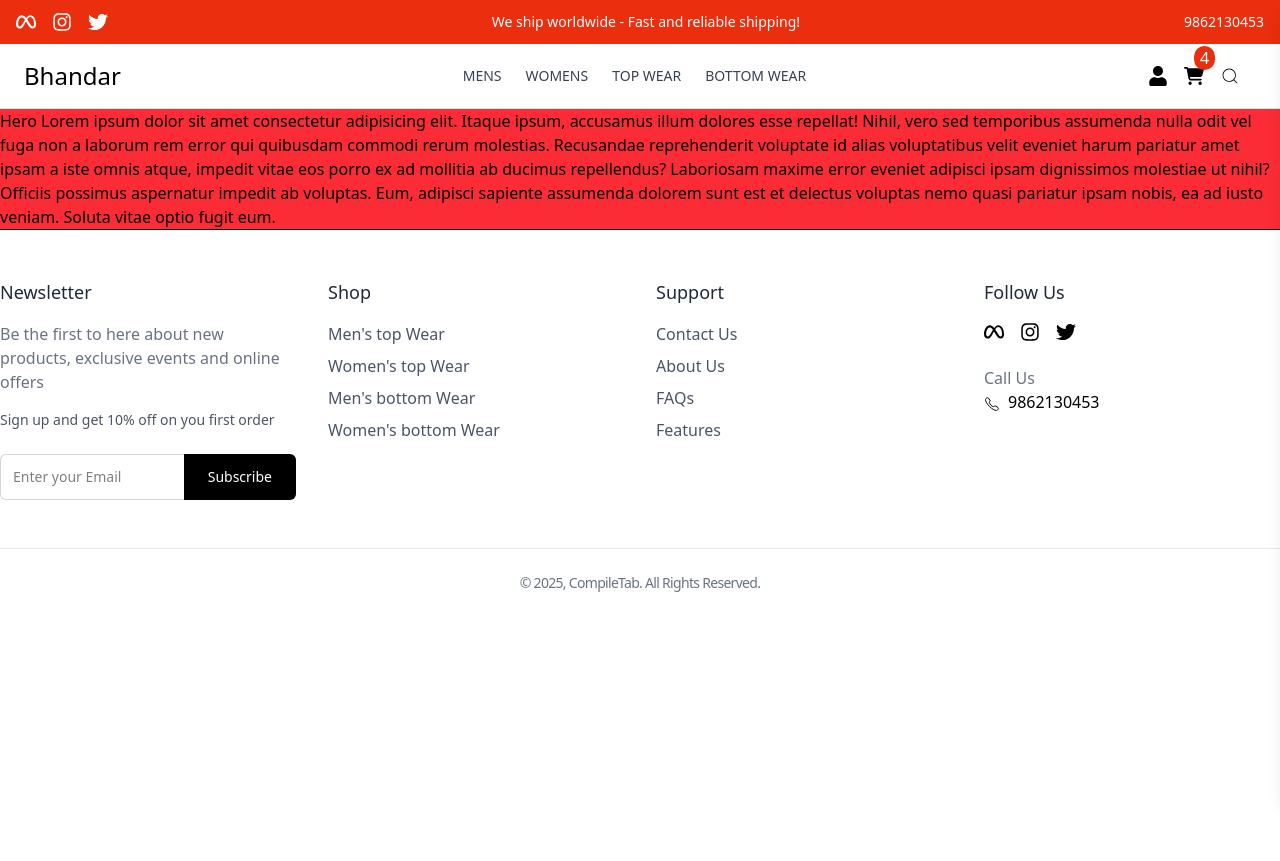
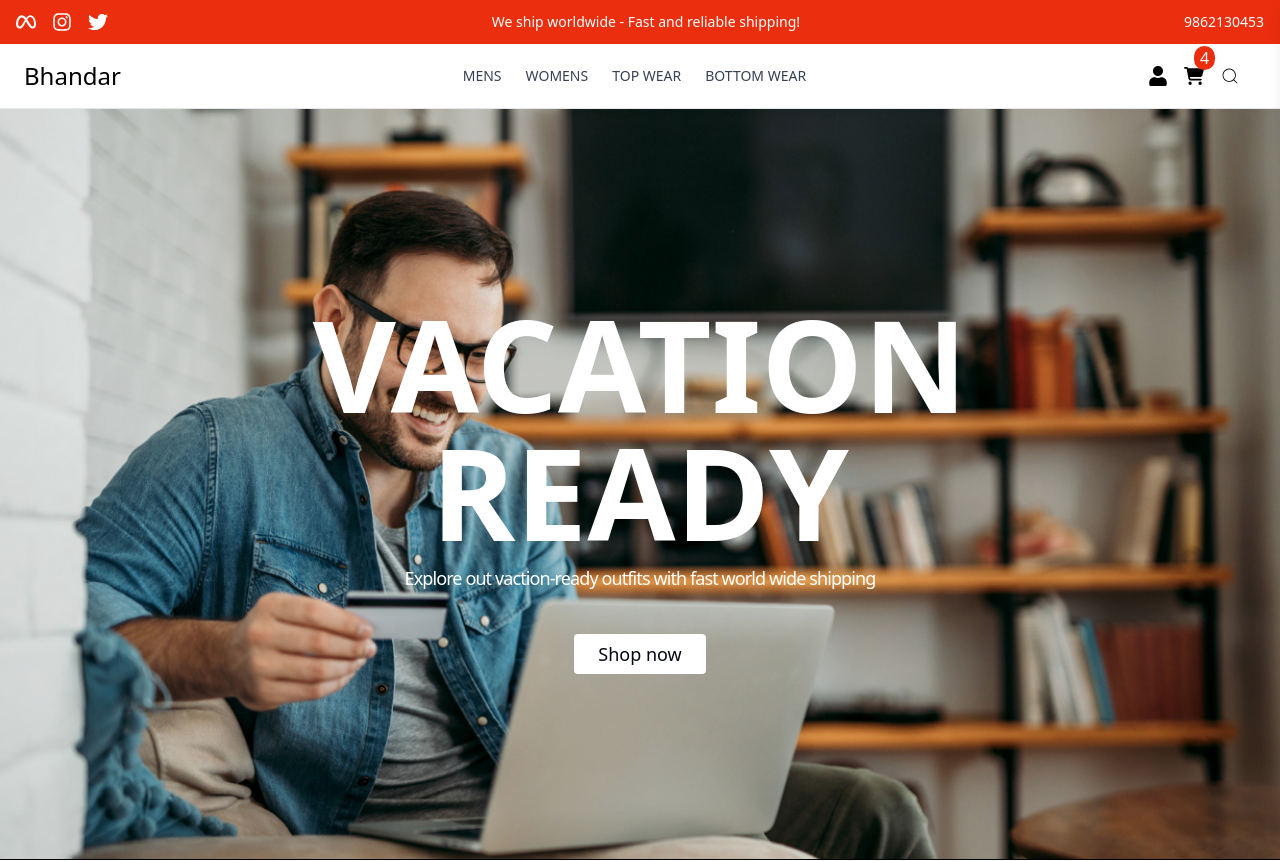
Before and after one commit to yuvraj-sapkota/e-commerce, a React (Vite) app: page / in a window 1280 px wide. Shown: the top 861 px of the page. Before the commit the page ends 800 px from the top, so only its background shows below. Built offline with nearby package versions, Linux system fonts and the light colour scheme.

Commit message:
worked on hero image on hero page

```diff
--- a/src/components/Layout/Hero.jsx
+++ b/src/components/Layout/Hero.jsx
@@ -1,9 +1,26 @@
-import React from 'react'
+import React from "react";
+import heroImage from "../../assets/heroImg.png";
+import { Link } from "react-router-dom";
 
 const Hero = () => {
   return (
-    <div className='bg-red-500'>Hero Lorem ipsum dolor sit amet consectetur adipisicing elit. Itaque ipsum, accusamus illum dolores esse repellat! Nihil, vero sed temporibus assumenda nulla odit vel fuga non a laborum rem error qui quibusdam commodi rerum molestias. Recusandae reprehenderit voluptate id alias voluptatibus velit eveniet harum pariatur amet ipsam a iste omnis atque, impedit vitae eos porro ex ad mollitia ab ducimus repellendus? Laboriosam maxime error eveniet adipisci ipsam dignissimos molestiae ut nihil? Officiis possimus aspernatur impedit ab voluptas. Eum, adipisci sapiente assumenda dolorem sunt est et delectus voluptas nemo quasi pariatur ipsam nobis, ea ad iusto veniam. Soluta vitae optio fugit eum.</div>
-  )
-}
+    <>
+      <section className="relative">
+       <div className="md:h-[600px] lg:h-[750px] h-[400px]   overflow-hidden mx-auto">
+       <img src={heroImage} alt=""  className="h-[100%] w-[100%] overflow-hidden object-cover object-top mx-auto"/>
+       </div>
 
-export default Hero
+       <div className="absolute inset-0 flex items-center justify-center bg-black/5 ">
+        <div className="text-center  text-white p-6">
+          <h1 className="uppercase text-4xl md:text-9xl font-bold -mb-4">Vacation <br /> Ready</h1>
+          <p className="text-sm tracking-tighter md:text-lg mb-6 p-6">Explore out vaction-ready outfits with fast world wide shipping </p>
+          <Link to="#" className="bg-white text-gray-950 px-6 py-2 rounded-sm text-lg"
+          >Shop now</Link>
+        </div>
+       </div>
+      </section>
+    </>
+  );
+};
+
+export default Hero;
```
Also changed, not shown: src/assets/heroImg.png (added), 1 other file (tests, documents, lock files or other folders).
